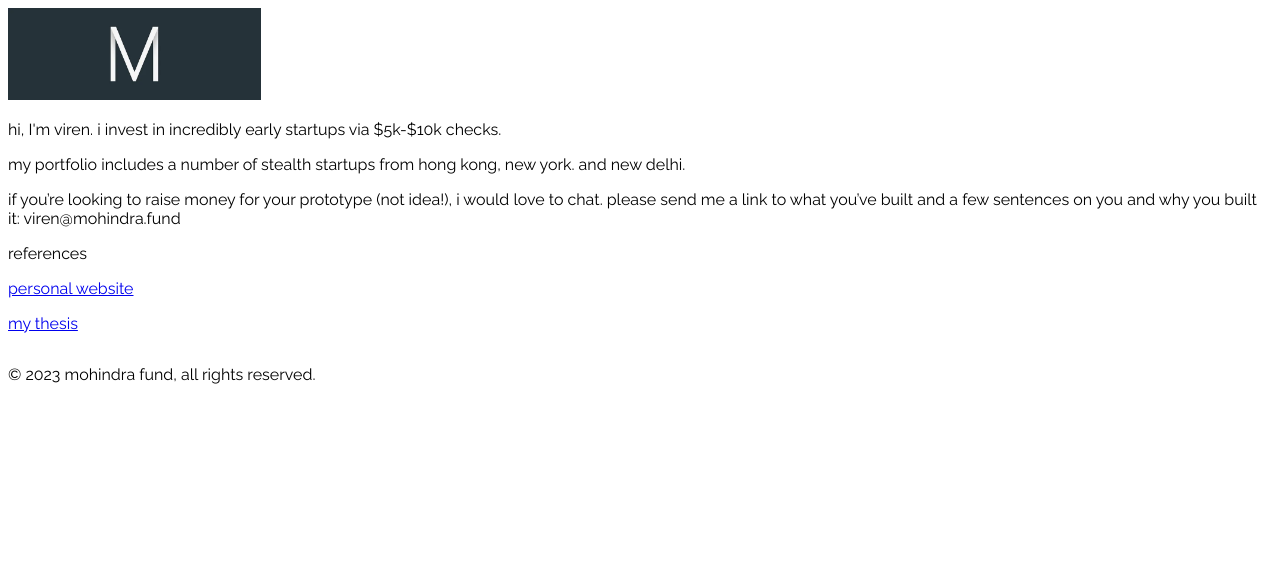
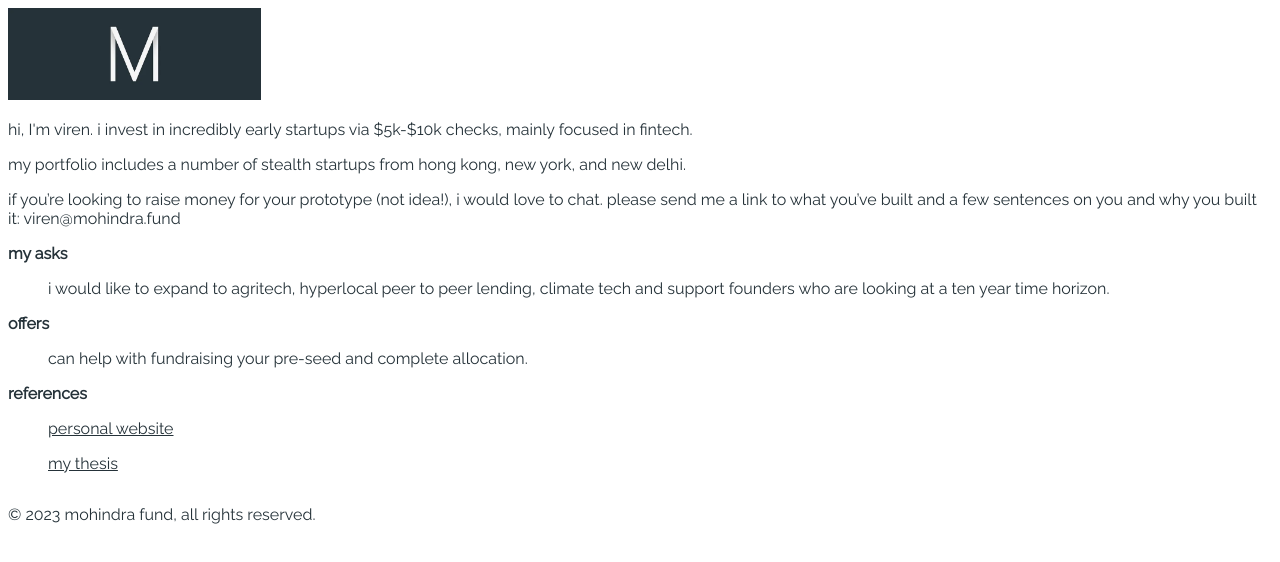
Before and after one commit to VirenMohindra/mohindrafund, a plain HTML site: page index.html in a window 1280 px wide. Drawn offline with Linux system fonts and the light colour scheme.

Commit message:
Update index.html

```diff
--- a/index.html
+++ b/index.html
@@ -5,11 +5,11 @@
     <meta http-equiv="X-UA-Compatible" content="IE=edge">
     <title>Mohindra Fund</title>
     <meta name="author" content="Mohindra Fund">
-    <meta name="description" content="I invest in incredibly early startups via $5K-$10K checks, mainly focused in agritech, peer to peer lending, and climate tech.">
-    <meta name="keywords" content="Mohindra Fund, Viren Mohindra, Viren, New York University, NYU">
-    <link rel="image_src" href="https://virenmohindra.me/img/viren.jpg">
+    <meta name="description" content="I invest in incredibly early startups via $5K-$10K checks, mainly focused in agritech, hyperlocal peer to peer lending, and climate tech.">
+    <meta name="keywords" content="Mohindra Fund, Viren Mohindra, Viren, angel investing">
+    <link rel="image_src" href="img/mohindra_fund.webp">
     <link rel="canonical" href="https://virenmohindra.me">
-    <link rel="apple-touch-icon" sizes="180x180" href="https://virenmohindra.me/img/favicons/apple-touch-icon.png">
+    <link rel="apple-touch-icon" sizes="180x180" href="img/mohindra_fund.webp">
     <link rel="icon" type="image/png" href="https://virenmohindra.me/img/favicons/favicon-32x32.png" sizes="32x32">
     <link rel="icon" type="image/png" href="https://virenmohindra.me/img/favicons/favicon-16x16.png" sizes="16x16">
     <link rel="manifest" href="https://virenmohindra.me/img/favicons/manifest.json">
@@ -21,13 +21,13 @@
     <meta property="og:site_name" content="https://mohindra.fund">
     <meta property="og:title" content="Mohindra Fund">
     <meta property="og:type" content="website">
-    <meta property="og:description" content="I invest in incredibly early startups via $5K-$10K checks, mainly focused in agritech, peer to peer lending, and climate tech.">
-    <meta property="og:image" content="https://virenmohindra.me/img/favicons/apple-touch-icon.png">
+    <meta property="og:description" content="I invest in incredibly early startups via $5K-$10K checks, mainly focused in agritech, hyperlocal peer to peer lending, and climate tech.">
+    <meta property="og:image" content="img/mohindra_fund.webp">
     <meta property="og:site_name" content="Mohindra Fund">
     <meta name="twitter:card" content="summary_large_image">
     <meta name="twitter:site" content="@VirenMohindra">
     <meta name="twitter:title" content="Mohindra Fund">
-    <meta name="twitter:description" content="I invest in incredibly early startups via $5K-$10K checks, mainly focused in agritech, peer to peer lending, and climate tech.">
+    <meta name="twitter:description" content="I invest in incredibly early startups via $5K-$10K checks, mainly focused in agritech, hyperlocal peer to peer lending, and climate tech.">
     <meta name="twitter:creator" content="@VirenMohindra">
     <meta name="twitter:image" content="img/mohindra_fund.webp">
     <meta name="viewport" content="width=device-width, initial-scale=1">
@@ -35,16 +35,19 @@
     <link rel="preconnect" href="https://fonts.googleapis.com">
     <link rel="preconnect" href="https://fonts.gstatic.com" crossorigin>
     <link href="https://fonts.googleapis.com/css2?family=Raleway&display=swap" rel="stylesheet">
-    <link rel="shortcut icon" href="https://virenmohindra.me/favicon.ico">
-</head>
-<body style="font-family: 'Raleway', sans-serif; display: flex; flex-direction: column; justify-content: center; height: 100%; min-height: 100%;">
+    <link rel="shortcut icon" href="https://virenmohindra.me/favicon.ico"> </head>
+<body style="font-family: 'Raleway', sans-serif; color: #253239; display: flex; flex-direction: column; justify-content: center; height: 100%; min-height: 100%;">
     <main> <img src="img/mohindra_fund.webp" alt="mohindra fund" style="width: 20%;">
-        <p>hi, I'm viren. i invest in incredibly early startups via $5k-$10k checks.</p>
-        <p>my portfolio includes a number of stealth startups from hong kong, new york. and new delhi.</p>
-        <p>if you’re looking to raise money for your prototype (not idea!), i would love to chat. please send me a link to what you’ve built and a few sentences on you and why you built it: viren@mohindra.fund</p>
-        <p>references</p>
-        <p><a href="https://virenmohindra.me/">personal website</a></p>
-        <p><a href="https://blog.virenmohindra.me/p/my-thesis">my thesis</a></p>
+        <p>hi, I'm viren. i invest in incredibly early startups via $5k-$10k checks, mainly focused in fintech.
+            <p>my portfolio includes a number of stealth startups from hong kong, new york, and new delhi.</p>
+            <p>if you’re looking to raise money for your prototype (not idea!), i would love to chat. please send me a link to what you’ve built and a few sentences on you and why you built it: viren@mohindra.fund</p>
+            <p><b>my asks</b></p>
+            <ul>i would like to expand to agritech, hyperlocal peer to peer lending, climate tech and support founders who are looking at a ten year time horizon.</ul>
+            <p><b>offers</b></p>
+            <ul>can help with fundraising your pre-seed and complete allocation.</ul>
+            <p><b>references</b></p>
+            <ul><a style="color: #253239" href="https://virenmohindra.me/">personal website</a></ul>
+            <ul><a style="color: #253239" href="https://blog.virenmohindra.me/p/my-thesis">my thesis</a></ul>
     </main>
     <footer>
         <p>© 2023 mohindra fund, all rights reserved.</p>
```
